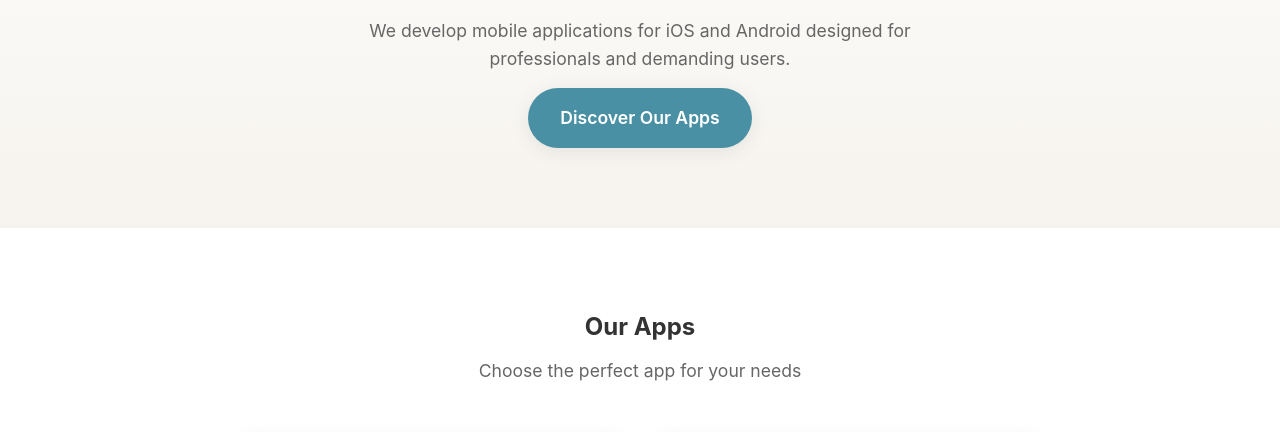
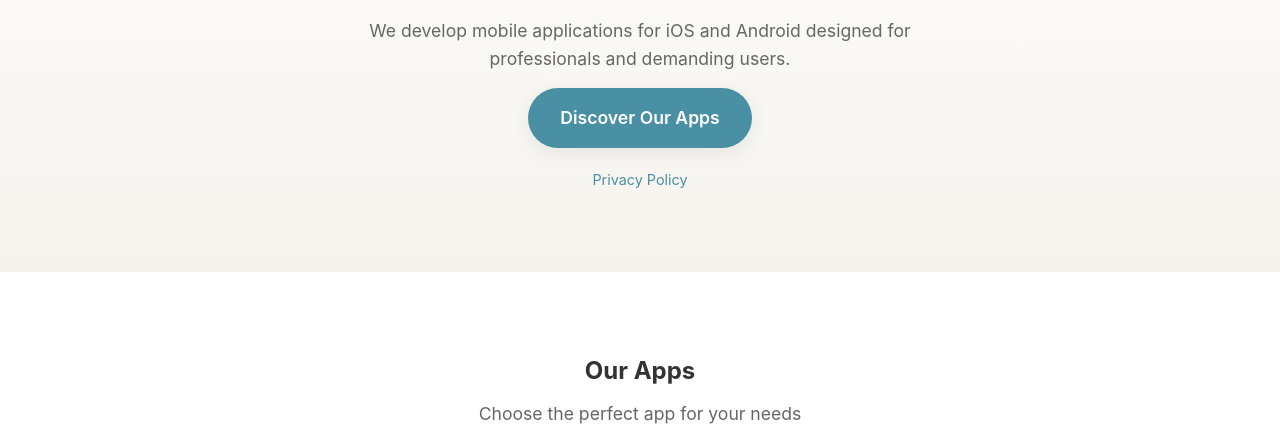
Before and after one commit to teothx/teothxproject-website, a plain HTML site: page index.html in a window 1280 px wide. Shown: the part 243-675 px from the top of the page. Drawn offline with Linux system fonts and the light colour scheme.

Commit message:
aggiornamento per branding

```diff
--- a/index.html
+++ b/index.html
@@ -30,6 +30,7 @@
         <p class="tagline" data-i18n="hero.tagline">App utili e intuitive per semplificare il tuo lavoro quotidiano</p>
         <p class="description" data-i18n="hero.description">Sviluppiamo applicazioni mobile per iOS e Android pensate per professionisti e utenti esigenti.</p>
         <a href="#apps" class="cta-button" data-i18n="hero.cta">Scopri le Nostre App</a>
+        <p class="privacy-link-inline"><a href="privacy.html" data-i18n="hero.privacyLink">Informativa sulla Privacy</a></p>
       </div>
     </section>
 
--- a/lang.js
+++ b/lang.js
@@ -7,6 +7,7 @@ const translations = {
     "hero.tagline": "App utili e intuitive per semplificare il tuo lavoro quotidiano",
     "hero.description": "Sviluppiamo applicazioni mobile per iOS e Android pensate per professionisti e utenti esigenti.",
     "hero.cta": "Scopri le Nostre App",
+    "hero.privacyLink": "Informativa sulla Privacy",
     "apps.title": "Le Nostre App",
     "apps.subtitle": "Scegli l'app perfetta per le tue esigenze",
     "apps.juliancalDesc": "Calcola il Giorno Giuliano e genera codici lotto. Essenziale per produzione e logistica.",
@@ -97,6 +98,7 @@ const translations = {
     "hero.tagline": "Useful and intuitive apps to simplify your daily work",
     "hero.description": "We develop mobile applications for iOS and Android designed for professionals and demanding users.",
     "hero.cta": "Discover Our Apps",
+    "hero.privacyLink": "Privacy Policy",
     "apps.title": "Our Apps",
     "apps.subtitle": "Choose the perfect app for your needs",
     "apps.juliancalDesc": "Calculate Julian Day and generate batch codes. Essential for production and logistics.",
--- a/styles.css
+++ b/styles.css
@@ -152,6 +152,21 @@ nav {
 .cta-button:hover {
   transform: translateY(-2px);
   box-shadow: 0 6px 25px rgba(74, 144, 164, 0.4);
+}
+
+.privacy-link-inline {
+  margin-top: 20px;
+  font-size: 0.9rem;
+}
+
+.privacy-link-inline a {
+  color: var(--secondary-color);
+  text-decoration: none;
+  transition: var(--transition);
+}
+
+.privacy-link-inline a:hover {
+  text-decoration: underline;
 }
 
 /* Apps Showcase */
```
